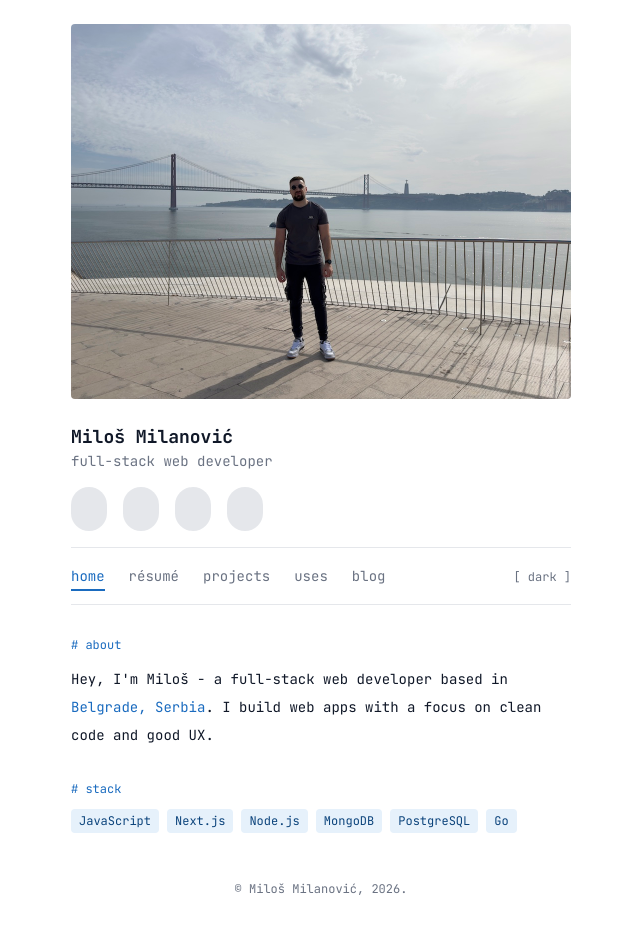
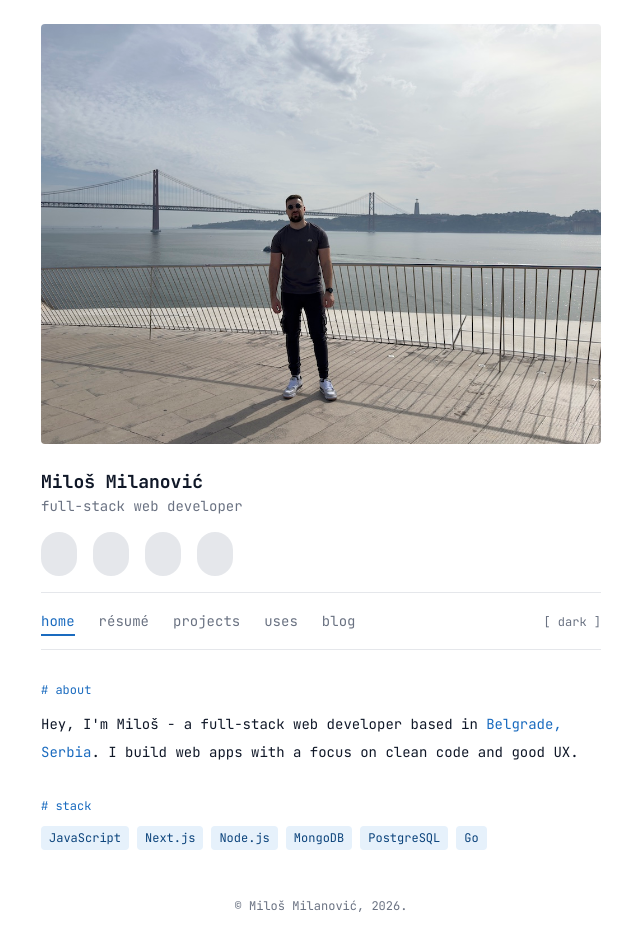
Before and after one commit to mmilanovic4/mmilanovic4.github.io, a Next.js app: page / in a window 1280 px wide. Shown: the whole page, without its empty margins (319-959 px from the left). Built offline with nearby package versions, Linux system fonts and the light colour scheme; some icons are missing.

Commit message:
fix: set width at the parent level

```diff
--- a/src/app/layout.js
+++ b/src/app/layout.js
@@ -38,10 +38,12 @@ export default function RootLayout({ children }) {
       <body className={`${font.className} subpixel-antialiased`}>
         <ThemeProvider>
           <div className="flex min-h-screen flex-col">
-            <Header />
-            <main className="mb-8 w-full max-w-full px-6 md:px-0">
-              {children}
-            </main>
+            <div className="mx-auto w-full max-w-full md:w-140">
+              <Header />
+              <main className="mb-8 w-full max-w-full px-6 md:px-0">
+                {children}
+              </main>
+            </div>
             <Footer />
           </div>
         </ThemeProvider>
--- a/src/components/container.js
+++ b/src/components/container.js
@@ -1,5 +1,5 @@
 export function Container({ children }) {
   return (
-    <div className="mx-auto mt-8 w-full max-w-full md:w-125">{children}</div>
+    <div className="mt-8 w-full">{children}</div>
   );
 }
--- a/src/components/header.js
+++ b/src/components/header.js
@@ -28,7 +28,7 @@ export function Header() {
   const [open, setOpen] = useState(false);
 
   return (
-    <header className="mx-auto w-full max-w-full md:w-125">
+    <header className="w-full">
       <div className="my-6 px-6 md:px-0">
         <div className="relative" style={{ aspectRatio: "4/3" }}>
           <Image
```
